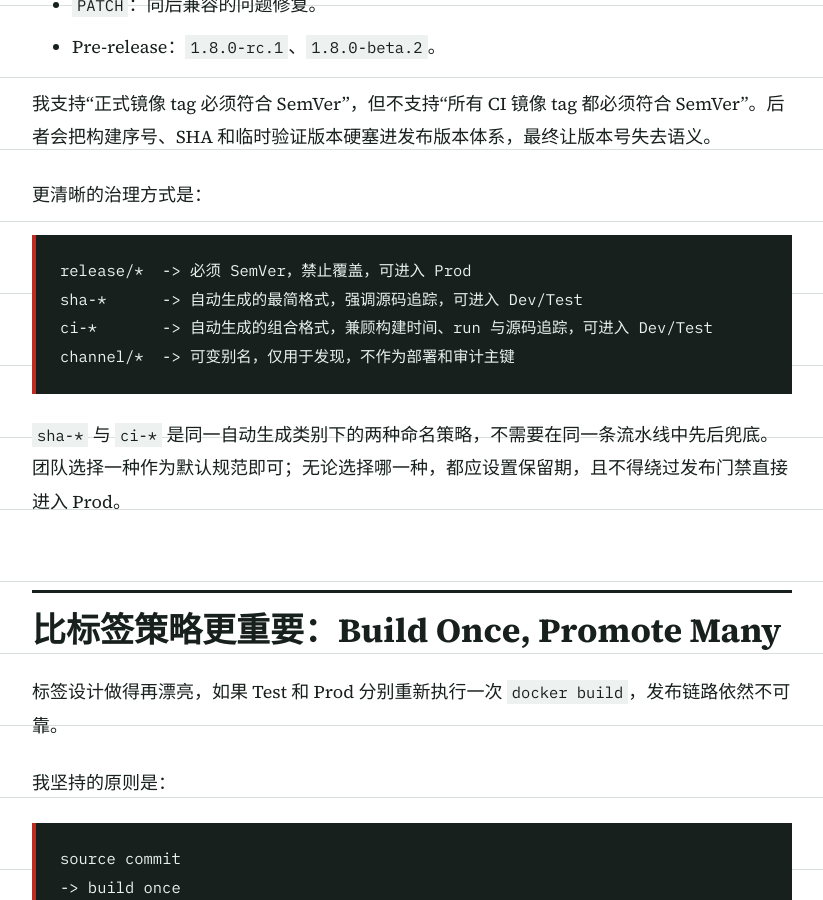
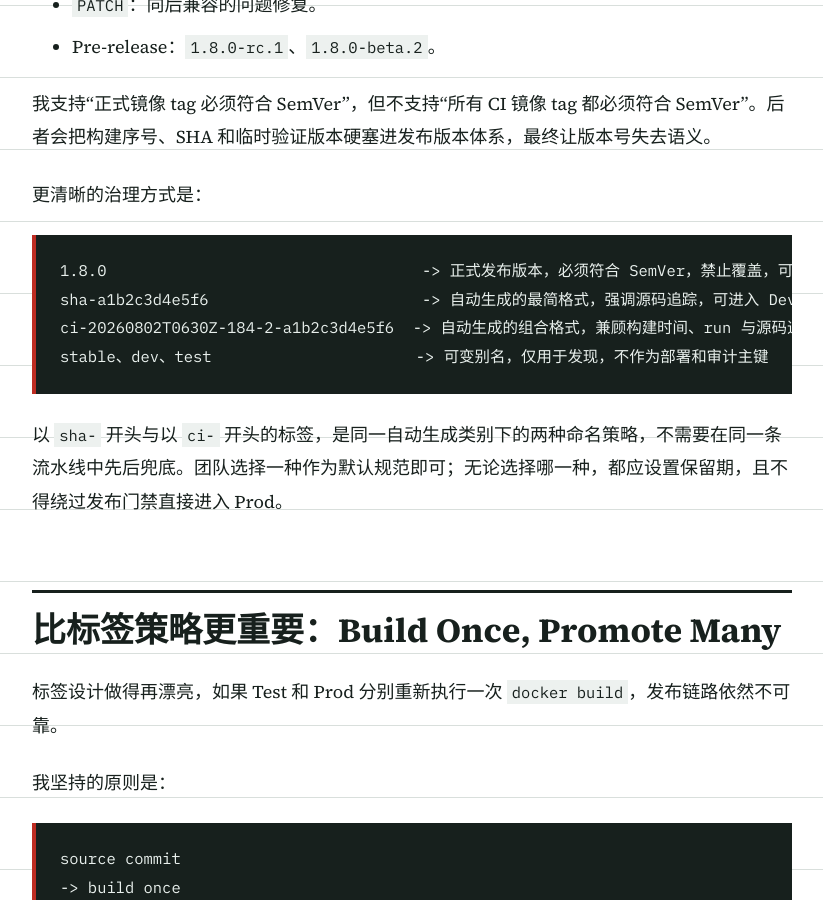
Before and after one commit to 1172709344/1172709344.github.io, a Jekyll site: the page built from articles/docker-image-tag-strategy.md, in a window 1280 px wide and 900 px high, scrolled down 9715 px. Shown: the whole window, without its empty margins (228-1051 px from the left). Built offline with Jekyll 4.4.1, drawn with Linux system fonts in a browser that asks for light colours.

Commit message:
Fix Docker image tag examples
Replace slash-based pseudo-tags with valid concrete Docker tag examples.

````diff
--- a/articles/docker-image-tag-strategy.md
+++ b/articles/docker-image-tag-strategy.md
@@ -244,13 +244,13 @@ $$
 更清晰的治理方式是：
 
 ```text
-release/*  -> 必须 SemVer，禁止覆盖，可进入 Prod
-sha-*      -> 自动生成的最简格式，强调源码追踪，可进入 Dev/Test
-ci-*       -> 自动生成的组合格式，兼顾构建时间、run 与源码追踪，可进入 Dev/Test
-channel/*  -> 可变别名，仅用于发现，不作为部署和审计主键
+1.8.0                                  -> 正式发布版本，必须符合 SemVer，禁止覆盖，可进入 Prod
+sha-a1b2c3d4e5f6                       -> 自动生成的最简格式，强调源码追踪，可进入 Dev/Test
+ci-20260802T0630Z-184-2-a1b2c3d4e5f6  -> 自动生成的组合格式，兼顾构建时间、run 与源码追踪，可进入 Dev/Test
+stable、dev、test                      -> 可变别名，仅用于发现，不作为部署和审计主键
 ```
 
-`sha-*` 与 `ci-*` 是同一自动生成类别下的两种命名策略，不需要在同一条流水线中先后兜底。团队选择一种作为默认规范即可；无论选择哪一种，都应设置保留期，且不得绕过发布门禁直接进入 Prod。
+以 `sha-` 开头与以 `ci-` 开头的标签，是同一自动生成类别下的两种命名策略，不需要在同一条流水线中先后兜底。团队选择一种作为默认规范即可；无论选择哪一种，都应设置保留期，且不得绕过发布门禁直接进入 Prod。
 
 ## 比标签策略更重要：Build Once, Promote Many
 
````
